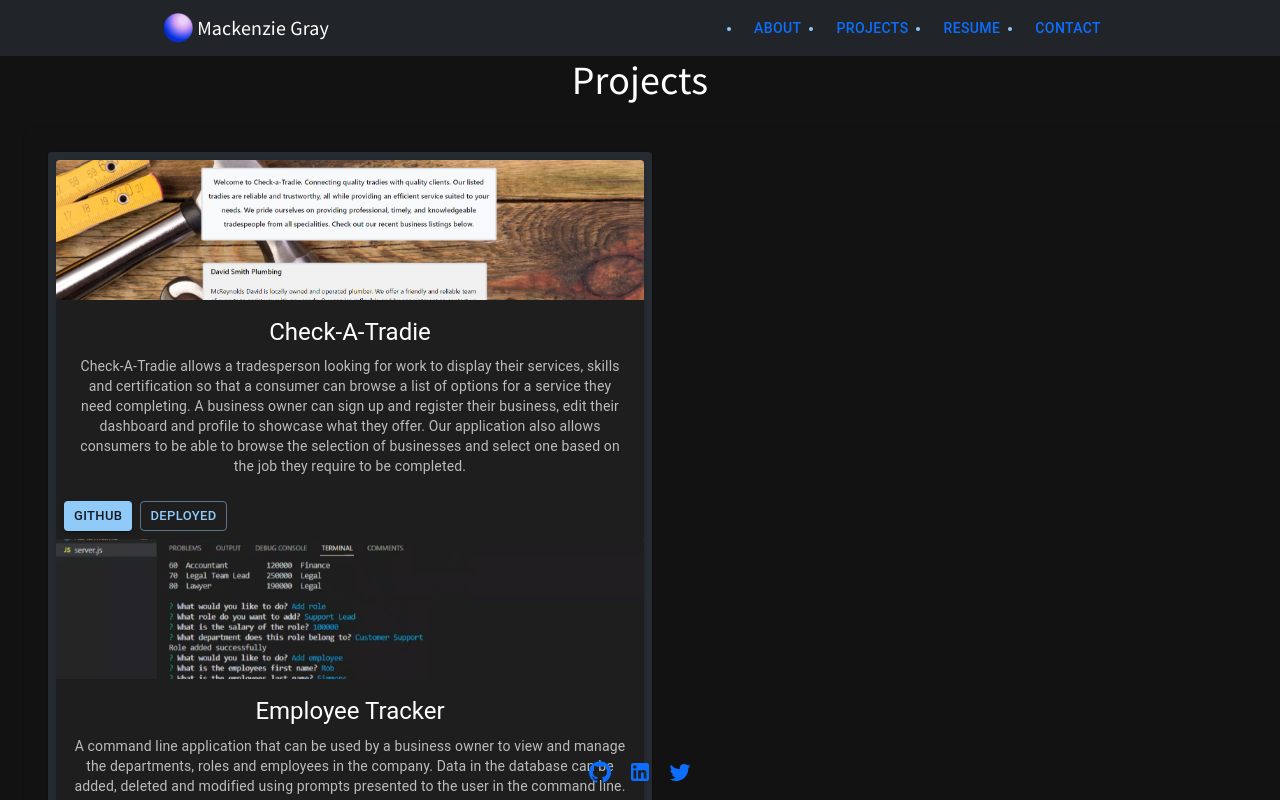
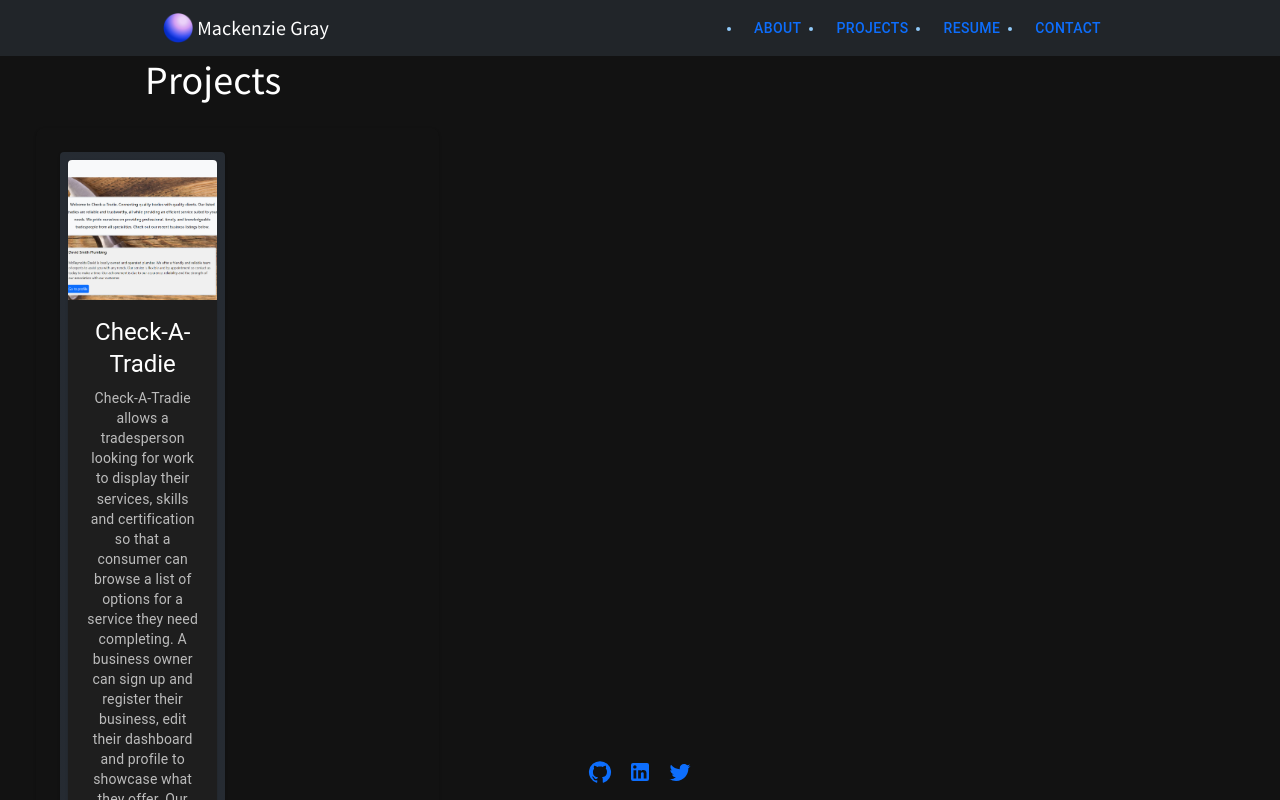
Before and after one commit to mdkgray/portfoligray, a React (Create React App) app: page /Projects in a window 1280 px wide. Shown: the top 800 px of the page. Built offline with nearby package versions, Linux system fonts and the light colour scheme.

Commit message:
format navbar

```diff
--- a/src/components/CardInfo.js
+++ b/src/components/CardInfo.js
@@ -1,4 +1,5 @@
 import React from 'react';
+import 'bootstrap/dist/css/bootstrap.min.css';
 import Card from '@mui/material/Card';
 import CardActions from '@mui/material/CardActions';
 import CardContent from '@mui/material/CardContent';
--- a/src/components/Pages/Projects.js
+++ b/src/components/Pages/Projects.js
@@ -1,4 +1,5 @@
 import React from 'react';
+import 'bootstrap/dist/css/bootstrap.min.css';
 import { projects } from '../../content';
 import CardInfo from '../CardInfo';
 import { styled } from '@mui/material/styles';
@@ -16,7 +17,9 @@
 
 export default function Projects() {
     return (
-        <div>
+        <div className="container-fluid text-center">
+            <div className="row">
+                <div className="col-md-4">
                     <h1>Projects</h1>
                     <Box sx={{ width: '100%', boxShadow: 1, borderRadius: 2, margin: 3, padding: 3, }}>
                         <Grid container rowSpacing={1} columnSpacing={{ xs: 1, sm: 2, md: 3 }} direction="row">
@@ -40,5 +43,7 @@
                         </Grid>
                     </Box>
                 </div>
+            </div>
+        </div>
     );
 }
```
Lines whose indentation alone changed are shown as unchanged.
